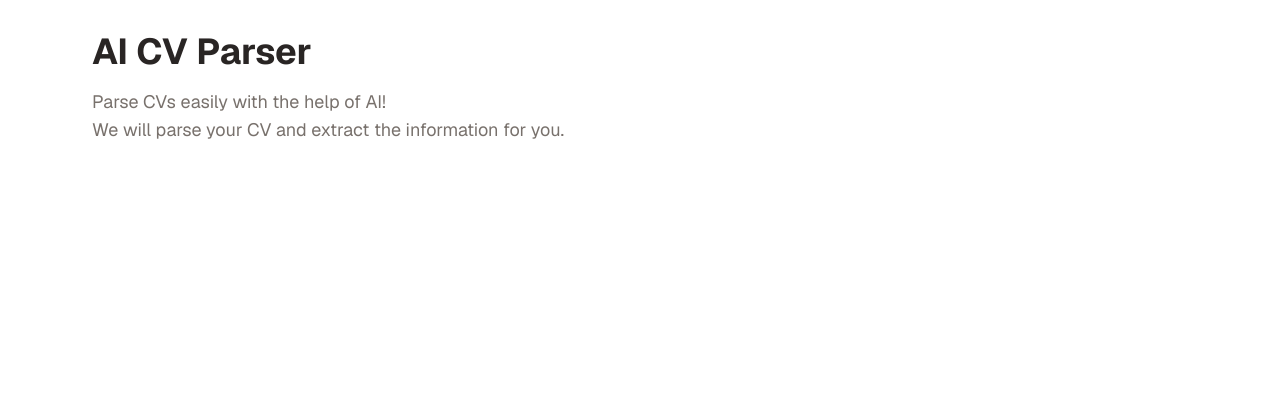
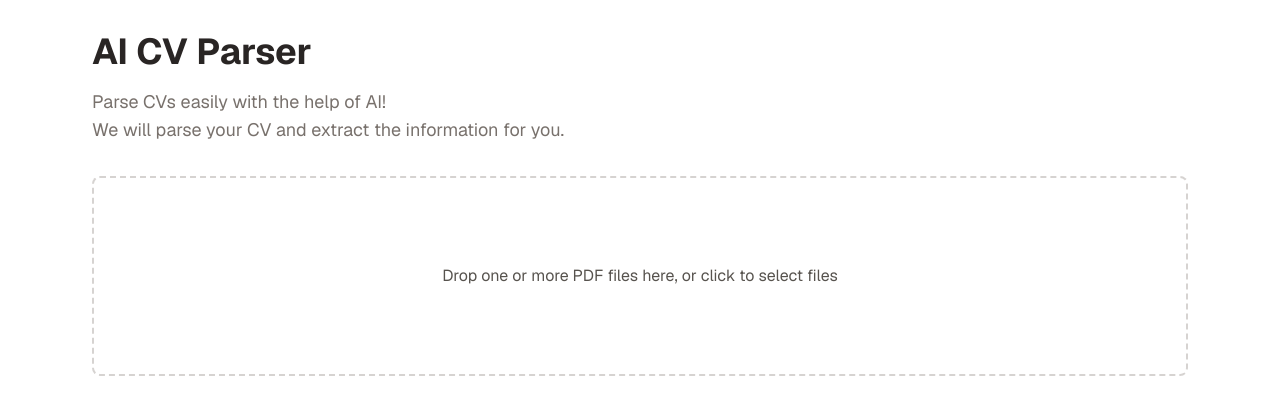
Before and after one commit to acomarcho/ai-cv-parser, a Next.js app: page / in a window 1280 px wide. Shown: the top 414 px of the page. Built offline with nearby package versions, Linux system fonts and the light colour scheme.

Commit message:
feat: prepare file dropzone

```diff
--- a/app/page.tsx
+++ b/app/page.tsx
@@ -1,3 +1,5 @@
+import FileUploadZone from "@/components/FileUploadZone";
+
 export default function Home() {
   return (
     <div className="p-8">
@@ -8,6 +10,7 @@ export default function Home() {
       <p className="text-stone-500 text-lg">
         We will parse your CV and extract the information for you.
       </p>
+      <FileUploadZone />
     </div>
   );
 }
--- /dev/null
+++ b/components/FileUploadZone.tsx
@@ -0,0 +1,62 @@
+"use client";
+
+import { useState, useCallback } from "react";
+import { useDropzone } from "react-dropzone";
+
+export default function FileUploadZone() {
+  const [files, setFiles] = useState<File[]>([]);
+
+  const onDrop = useCallback((acceptedFiles: File[]) => {
+    // Filter only PDF files
+    const pdfFiles = acceptedFiles.filter(
+      (file) => file.type === "application/pdf"
+    );
+    setFiles((prev) => [...prev, ...pdfFiles]);
+  }, []);
+
+  const { getRootProps, getInputProps, isDragActive } = useDropzone({
+    onDrop,
+    accept: {
+      "application/pdf": [".pdf"],
+    },
+  });
+
+  return (
+    <div className="mt-8">
+      <div
+        {...getRootProps()}
+        className={`
+          border-2 border-dashed rounded-lg p-8
+          transition-colors duration-200 ease-in-out
+          flex flex-col items-center justify-center
+          min-h-[200px] cursor-pointer
+          ${
+            isDragActive
+              ? "border-stone-600 bg-stone-50"
+              : "border-stone-300 hover:border-stone-400 hover:bg-stone-50"
+          }
+        `}
+      >
+        <input {...getInputProps()} />
+        <p className="text-stone-600 text-center">
+          {isDragActive
+            ? "Drop your PDF files here..."
+            : "Drop one or more PDF files here, or click to select files"}
+        </p>
+      </div>
+
+      {files.length > 0 && (
+        <div className="mt-4">
+          <h3 className="text-stone-700 font-medium mb-2">Uploaded files:</h3>
+          <ul className="space-y-1">
+            {files.map((file, index) => (
+              <li key={index} className="text-stone-600">
+                {file.name}
+              </li>
+            ))}
+          </ul>
+        </div>
+      )}
+    </div>
+  );
+}
```
Also changed, not shown: package.json (+6 -5 lines), 1 other file (tests, documents, lock files or other folders).
